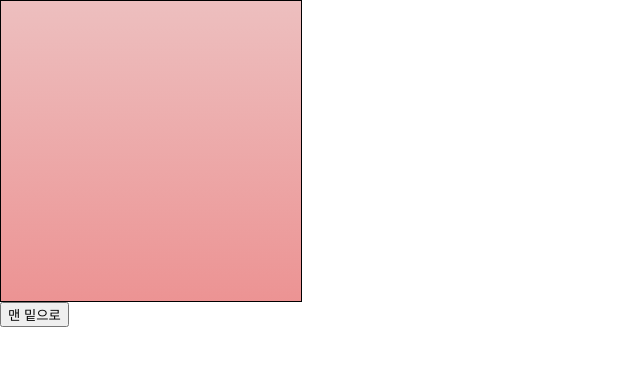
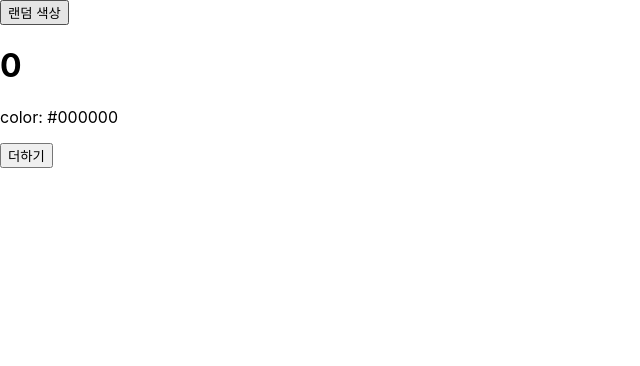
Before and after one commit to mndangee/react-study, a React (Create React App) app: page / in a window 1280 px wide. Shown: the top 366 px of the page, without its empty margins (0-640 px from the left). Built offline with nearby package versions, Linux system fonts and the light colour scheme.

Commit message:
리액트 라이프 사이클 알아보기

```diff
--- a/src/App.js
+++ b/src/App.js
@@ -21,19 +21,39 @@
 // export default App;
 
 import React, { Component } from 'react';
-import ScrollBox from './ScrollBox';
+import LifeCycleSample from './LifeCycleSample';
+// import ScrollBox from './ScrollBox';
 // import ValidationSample from './ValidationSample';
 
+function getRandomColor() {
+  return `#${Math.floor(Math.random() * 16777215).toString(16)}`;
+}
 export default class App extends Component {
+  state = {
+    color: '#000000',
+  };
+
+  handleClick = () => {
+    this.setState({
+      color: getRandomColor(),
+    });
+  };
   render() {
     // return <ValidationSample />;
+    // return (
+    //   <>
+    //     <ScrollBox ref={ref => (this.scrollBox = ref)} />
+    //     <button onClick={() => this.scrollBox.scrollToBottom()}>
+    //       맨 밑으로
+    //     </button>
+    //   </>
+    // );
+
     return (
-      <>
-        <ScrollBox ref={ref => (this.scrollBox = ref)} />
-        <button onClick={() => this.scrollBox.scrollToBottom()}>
-          맨 밑으로
-        </button>
-      </>
+      <div>
+        <button onClick={this.handleClick}>랜덤 색상</button>
+        <LifeCycleSample color={this.state.color} />
+      </div>
     );
   }
 }
--- /dev/null
+++ b/src/LifeCycleSample.js
@@ -0,0 +1,75 @@
+import React, { Component } from 'react';
+
+export default class LifeCycleSample extends Component {
+  state = {
+    number: 0,
+    color: null,
+  };
+
+  myRef = null; // ref사용
+
+  constructor(props) {
+    super(props);
+    console.log('constructor');
+  }
+
+  static getDerivedStateFromProps(nextProps, prevState) {
+    console.log('getDerivedStateFromProps');
+
+    if (nextProps.color !== prevState.color) {
+      return { color: nextProps.color };
+    }
+    return null;
+  }
+
+  componentDidMount() {
+    console.log('componentDidMount');
+  }
+
+  shouldComponentUpdate(nextProps, nextState) {
+    console.log('shouldComponentUpdate', nextProps, nextState);
+
+    return nextState.number % 10 !== 4; // 나머지가 4일 경우 리렌더링 하지 않음
+  }
+
+  componentWillUnmount() {
+    console.log('componentWillUnmount');
+  }
+
+  handleClick = () => {
+    this.setState({ number: this.state.number + 1 });
+  };
+
+  getSnapshotBeforeUpdate(prevProps, prevState) {
+    console.log('getSnapshotBeforeUpdate');
+
+    if (prevProps.color !== this.props.color) {
+      return this.myRef.style.color;
+    }
+    return null;
+  }
+
+  componentDidUpdate(prevProps, prevState, snaphot) {
+    console.log('componentDidUpdate', prevProps, prevState);
+
+    if (snaphot) {
+      console.log(`업데이트 되기 직전 색상 : ${snaphot}`);
+    }
+  }
+
+  render() {
+    console.log('render');
+
+    const style = { color: this.props.color };
+    console.log(style);
+    return (
+      <div>
+        <h1 style={style} ref={ref => (this.myRef = ref)}>
+          {this.state.number}
+        </h1>
+        <p>color: {this.state.color}</p>
+        <button onClick={this.handleClick}>더하기</button>
+      </div>
+    );
+  }
+}
--- a/src/index.js
+++ b/src/index.js
@@ -6,9 +6,12 @@ import reportWebVitals from './reportWebVitals';
 
 const root = ReactDOM.createRoot(document.getElementById('root'));
 root.render(
-  <React.StrictMode>
-    <App />
-  </React.StrictMode>
+  //React.StrictMode가 있으면 console.log에 두번씩 출력된다
+  // <React.StrictMode>
+  //   <App />
+  // </React.StrictMode>
+
+  <App />
 );
 
 reportWebVitals();
```
